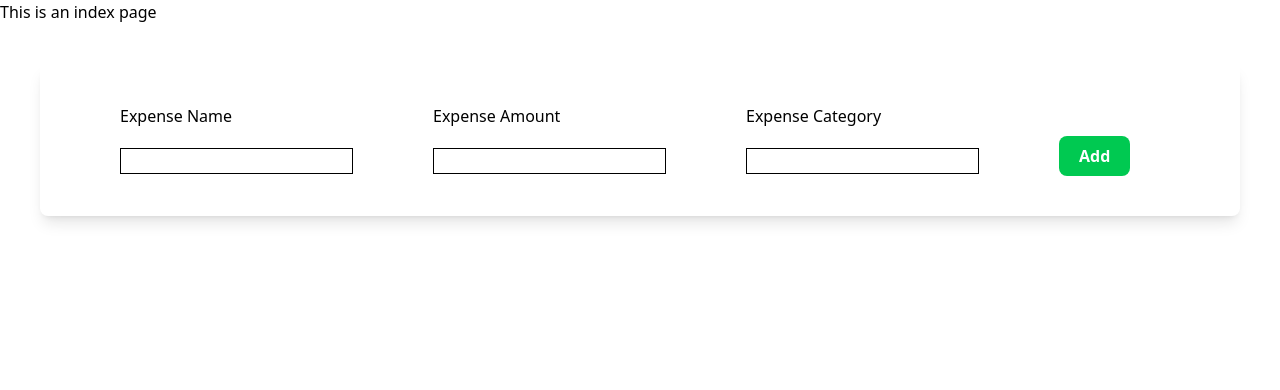
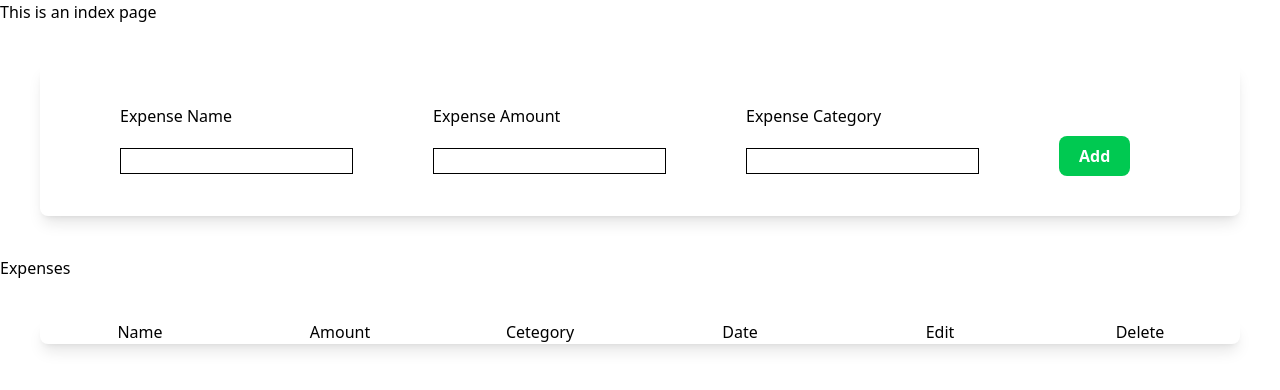
Before and after one commit to CioFlingar/Expense-Tracker, a Django app: page / in a window 1280 px wide. Shown: the top 390 px of the page. Run offline with Django 5.2, Linux system fonts and the light colour scheme; data that the repository does not hold is empty; style sheets or scripts are compiled from the project's sources.

Commit message:
add columns and simple css design

```diff
--- /dev/null
+++ b/static/et_app/style.css
@@ -0,0 +1,10 @@
+div.expense-header, div.expense-row {
+  display: table;
+  width: 100%;
+  table-layout: fixed;
+}
+
+div.expense-header span, div.expense-row span{
+    display: table-cell;
+    text-align: center;
+}
--- a/templates/et_app/base.html
+++ b/templates/et_app/base.html
@@ -1,17 +1,16 @@
 {% load static %}
 <!DOCTYPE html>
 <html lang="en">
+  <head>
+    <meta charset="UTF-8" />
+    <meta name="viewport" content="width=device-width, initial-scale=1.0" />
+    <link rel="stylesheet" href="{% static 'et_app/output.css' %}" />
+    <link rel="stylesheet" href="{% static 'et_app/style.css' %}" />
 
-<head>
-    <meta charset="UTF-8">
-    <meta name="viewport" content="width=device-width, initial-scale=1.0">
-    <link rel="stylesheet" href="{% static 'et_app/output.css' %}">
     <title>Document</title>
-</head>
+  </head>
 
-<body>
-    {% block body %}
-    {% endblock %}
-</body>
-
+  <body>
+    {% block body %} {% endblock %}
+  </body>
 </html>
--- a/templates/et_app/index.html
+++ b/templates/et_app/index.html
@@ -32,4 +32,26 @@
         </div>
     </div>
 </form>
+<div>Expenses</div>
+<div class="shadow-lg m-10 rounded-lg">
+    <div class="expense-header flex flex-wrap space-x-40">
+        <span>Name</span>
+        <span>Amount</span>
+        <span>Cetegory</span>
+        <span>Date</span>
+        <span>Edit</span>
+        <span>Delete</span>
+    </div>
+    {% for expense in expenses %}
+    <div class="expense-row flex-wrap px-20 py-5">
+        <span class="font-bold"> {{ expense.name }}</span>
+        <span class="font-bold"> {{ expense.ammount }}</span>
+        <span class="font-bold"> {{ expense.category }}</span>
+        <span class="font-bold"> {{ expense.date }}</span>
+        <span class="font-bold"><a href="{% url 'edit' expense.id %}"> Edit</a></span>
+        <span class="font-bold"><a href=""> Delete</a></span>
+    </div>
+    {% endfor %}
+
+</div>
 {% endblock %}
```
Lines whose indentation alone changed are shown as unchanged.
